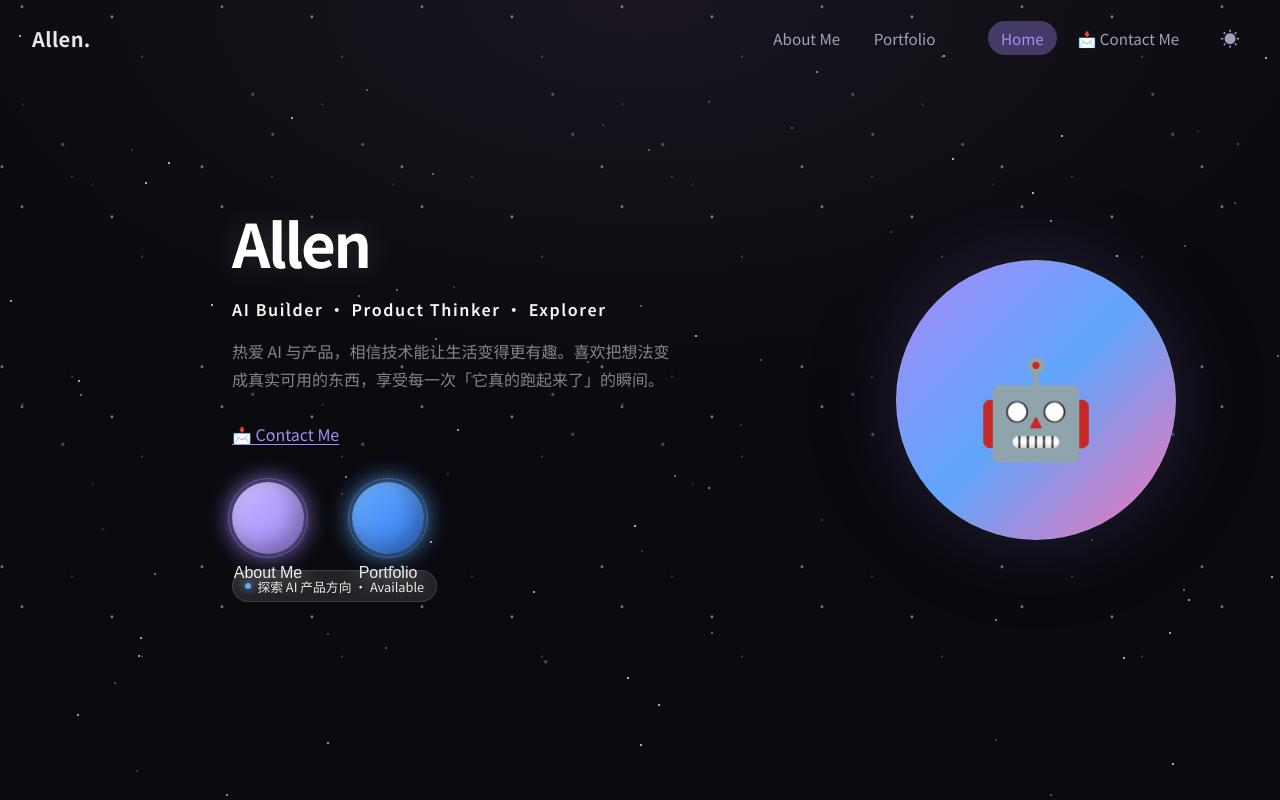
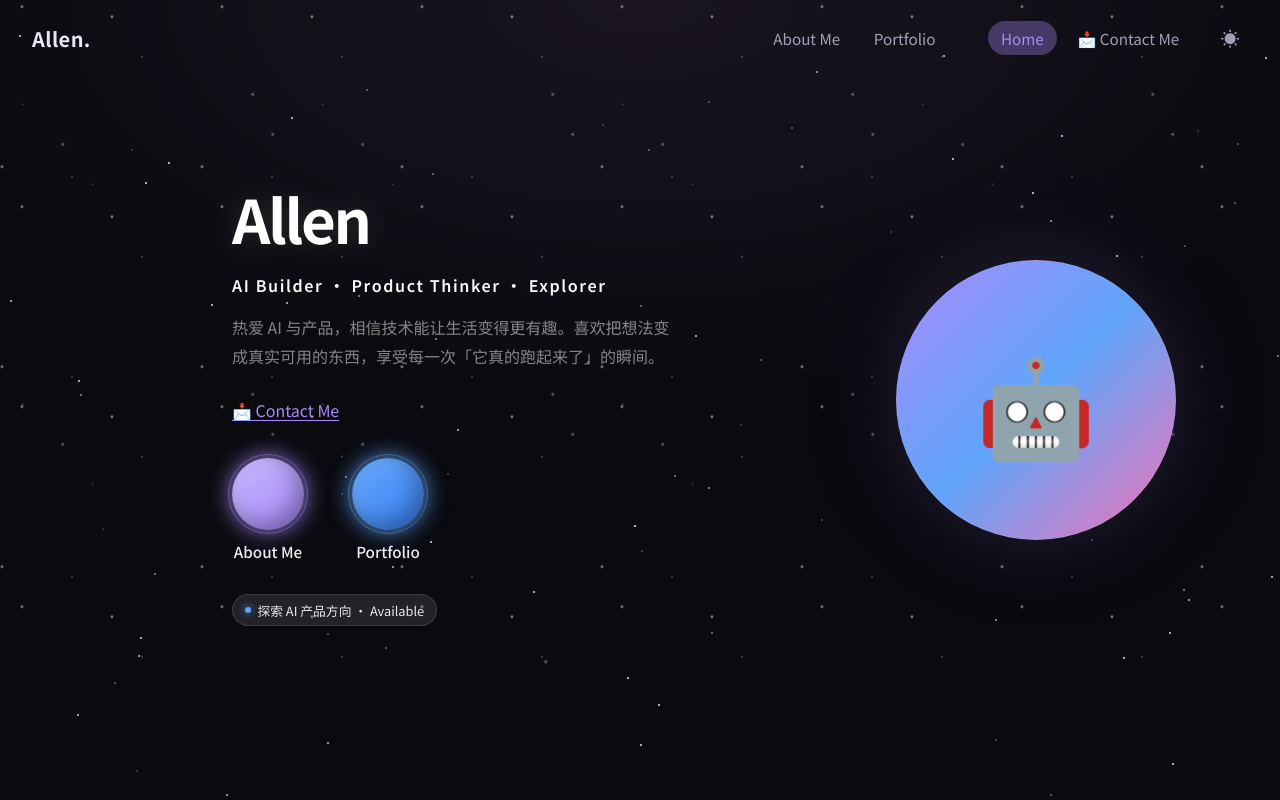
Before and after one commit to allen66c/allen-portfolio, a plain HTML site: page index.html in a window 1280 px wide. Both pictures are taken after a click on the button "开启探索". Drawn offline with Linux system fonts and the light colour scheme.

Commit message:
fix: planet label layout - move out of absolute positioning

```diff
--- a/index.html
+++ b/index.html
@@ -206,11 +206,12 @@ body {
   animation: breathe 2s ease-in-out infinite;
 }
 @keyframes breathe { 0%,100%{opacity:1;transform:scale(1)} 50%{opacity:0.7;transform:scale(1.2)} }
-.hub-planets { display: flex; flex-wrap: wrap; justify-content: flex-start; gap: 2.5rem 3rem; margin-top: 2rem; }
+.hub-planets { display: flex; flex-wrap: wrap; justify-content: flex-start; gap: 0 3rem; margin-top: 2rem; margin-bottom: 1rem; }
+.planet-wrap { display: flex; flex-direction: column; align-items: center; gap: 0.6rem; }
 .planet {
   width: 72px; height: 72px; border-radius: 50%; border: none; cursor: pointer;
   position: relative; transition: transform 0.4s ease, box-shadow 0.3s ease;
-  display: flex; align-items: center; justify-content: center;
+  display: flex; align-items: center; justify-content: center; flex-shrink: 0;
   box-shadow: inset -8px -8px 20px rgba(0,0,0,0.3), inset 8px 8px 20px rgba(255,255,255,0.08), 0 0 25px currentColor;
 }
 .planet::before {
@@ -218,9 +219,8 @@ body {
   border: 1px solid currentColor; opacity: 0.4; pointer-events: none;
 }
 .planet-label {
-  position: absolute; bottom: -1.75rem; left: 50%; transform: translateX(-50%);
-  font-size: 1rem; font-weight: 500; white-space: nowrap; opacity: 1;
-  color: rgba(255,255,255,0.92);
+  font-size: 0.95rem; font-weight: 500; white-space: nowrap;
+  color: rgba(255,255,255,0.92); text-align: center;
 }
 .planet:hover { transform: scale(1.1) rotate(8deg); }
 .planet-about { background: linear-gradient(145deg,#c4b5fd,#a78bfa); color: var(--accent-purple); }
@@ -454,12 +454,14 @@ body {
         <p class="hub-slogan">热爱 AI 与产品，相信技术能让生活变得更有趣。喜欢把想法变成真实可用的东西，享受每一次「它真的跑起来了」的瞬间。</p>
         <button type="button" class="hub-contact-trigger" id="btn-contact-hub">📩 Contact Me</button>
         <div class="hub-planets">
-          <button type="button" class="planet planet-about" data-goto="about" title="关于我">
+          <div class="planet-wrap">
+            <button type="button" class="planet planet-about" data-goto="about" title="关于我"></button>
             <span class="planet-label">About Me</span>
-          </button>
-          <button type="button" class="planet planet-portfolio" data-goto="portfolio" title="作品集">
+          </div>
+          <div class="planet-wrap">
+            <button type="button" class="planet planet-portfolio" data-goto="portfolio" title="作品集"></button>
             <span class="planet-label">Portfolio</span>
-          </button>
+          </div>
         </div>
         <div class="hub-status">
           <span class="hub-status-dot"></span>
```
